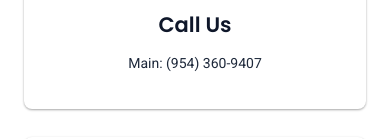
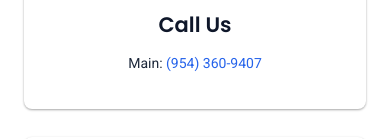
Before and after one commit to waltidor001/nexience, a website: page contact.html in a window 390 px wide. Shown: the part 666-805 px from the top of the page. Drawn offline with Linux system fonts and the light colour scheme.

Commit message:
Update contact.html: create link to phone number

```diff
--- a/contact.html
+++ b/contact.html
@@ -66,7 +66,7 @@
                         <i class="fas fa-phone-alt"></i>
                     </div>
                     <h3>Call Us</h3>
-                    <p>Main: (954) 360-9407</p>
+                    <p>Main: <a href="tel:+9543609407">(954) 360-9407</a></p>
                     <!--
                     <p>Support: (555) 987-6543</p>
                     <p>Toll-free: 1-800-NEXIENCE</p>
```
